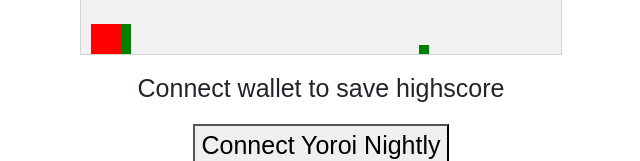
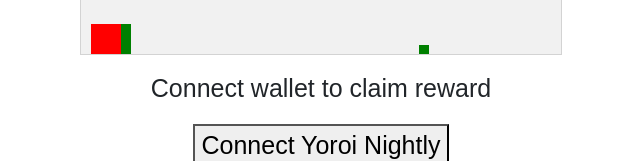
Before and after one commit to jaysama/flappy-cube-dapp, a website: page index.html in a window 1280 px wide. Shown: the part 293-454 px from the top of the page, without its empty margins (319-959 px from the left). Drawn offline with nearby package versions, Linux system fonts and the light colour scheme.

Commit message:
Changed reward description

```diff
--- a/index.html
+++ b/index.html
@@ -78,7 +78,7 @@
 <p id="instruction">Tap and hold to stay in the air</p>
 <div id="bottom-div" class="d-none">
     <input type="hidden" id="game-score" value="-1">
-    <p id="request-access-label">Connect wallet to save highscore</p>
+    <p id="request-access-label">Connect wallet to claim reward</p>
     <button id="request-access">Connect Yoroi Nightly</button>
     <div id="connection-status" class="col-12 text-center my-3 d-none">
         <span style="display: block">Connected to: <b id="wallet-plate">ABCD-1234</b></span>
```
